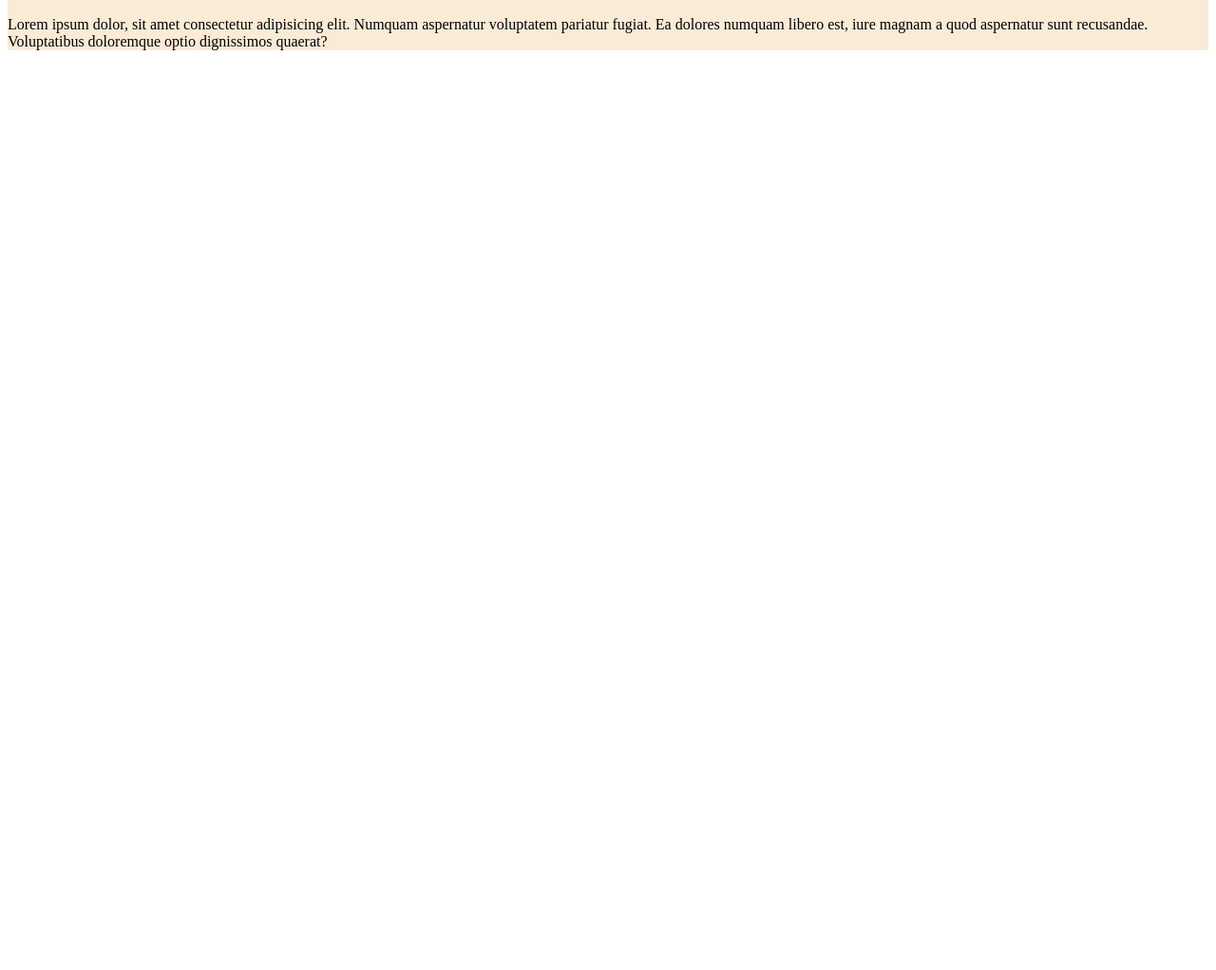
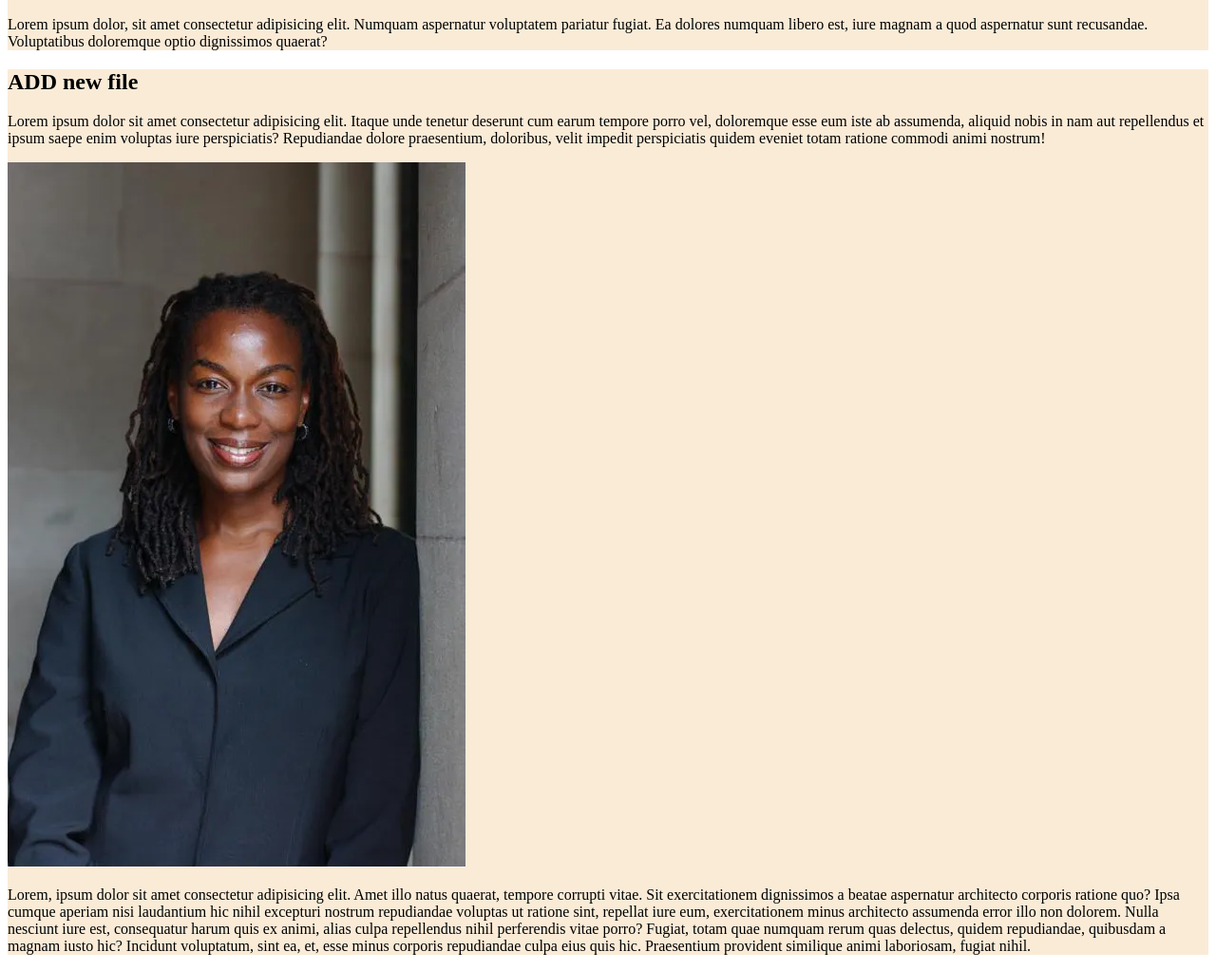
Before and after one commit to MdRakibHossen0/my-fifth-repo, a plain HTML site: page index.html in a window 1280 px wide. Shown: the part 468-1490 px from the top of the page at 95% size. Before the commit the page ends 800 px from the top, so only its background shows below. Drawn offline with Linux system fonts and the light colour scheme.

Commit message:
added another new file

```diff
--- a/index.html
+++ b/index.html
@@ -4,7 +4,7 @@
     <meta charset="UTF-8">
     <meta name="viewport" content="width=device-width, initial-scale=1.0">
     <title>My Fifth website</title>
-    <link rel="stylesheet" href="styles.css">
+    <link rel="stylesheet" href="style/sliders.css">
 </head>
 <body>
     <div>
@@ -16,6 +16,14 @@
         <img width="525px"src="images/istockphoto-1008290500-612x612.jpg" alt="">
         <p>Lorem ipsum dolor, sit amet consectetur adipisicing elit. Numquam aspernatur voluptatem pariatur fugiat. Ea dolores numquam libero est, iure magnam a quod aspernatur sunt recusandae. Voluptatibus doloremque optio dignissimos quaerat?</p>
     </div>
+    <div>
+        <h2>ADD new file</h2>
+        <p>Lorem ipsum dolor sit amet consectetur adipisicing elit. Itaque unde tenetur deserunt cum earum tempore porro vel, doloremque esse eum iste ab assumenda, aliquid nobis in nam aut repellendus et ipsum saepe enim voluptas iure perspiciatis? Repudiandae dolore praesentium, doloribus, velit impedit perspiciatis quidem eveniet totam ratione commodi animi nostrum!</p>
+
+        <img src="images/purdie-vaughns-photo.webp" alt="">
+        <p>Lorem, ipsum dolor sit amet consectetur adipisicing elit. Amet illo natus quaerat, tempore corrupti vitae. Sit exercitationem dignissimos a beatae aspernatur architecto corporis ratione quo? Ipsa cumque aperiam nisi laudantium hic nihil excepturi nostrum repudiandae voluptas ut ratione sint, repellat iure eum, exercitationem minus architecto assumenda error illo non dolorem. Nulla nesciunt iure est, consequatur harum quis ex animi, alias culpa repellendus nihil perferendis vitae porro? Fugiat, totam quae numquam rerum quas delectus, quidem repudiandae, quibusdam a magnam iusto hic? Incidunt voluptatum, sint ea, et, esse minus corporis repudiandae culpa eius quis hic. Praesentium provident similique animi laboriosam, fugiat nihil.</p>
+
+    </div>
 
 </body>
 </html>
```
Also changed, not shown: images/arms-crossed-lawyer-portrait-happy-600nw-2328854645.webp (added), images/purdie-vaughns-photo.webp (added), style/sliders.css (line endings or trailing spaces).
